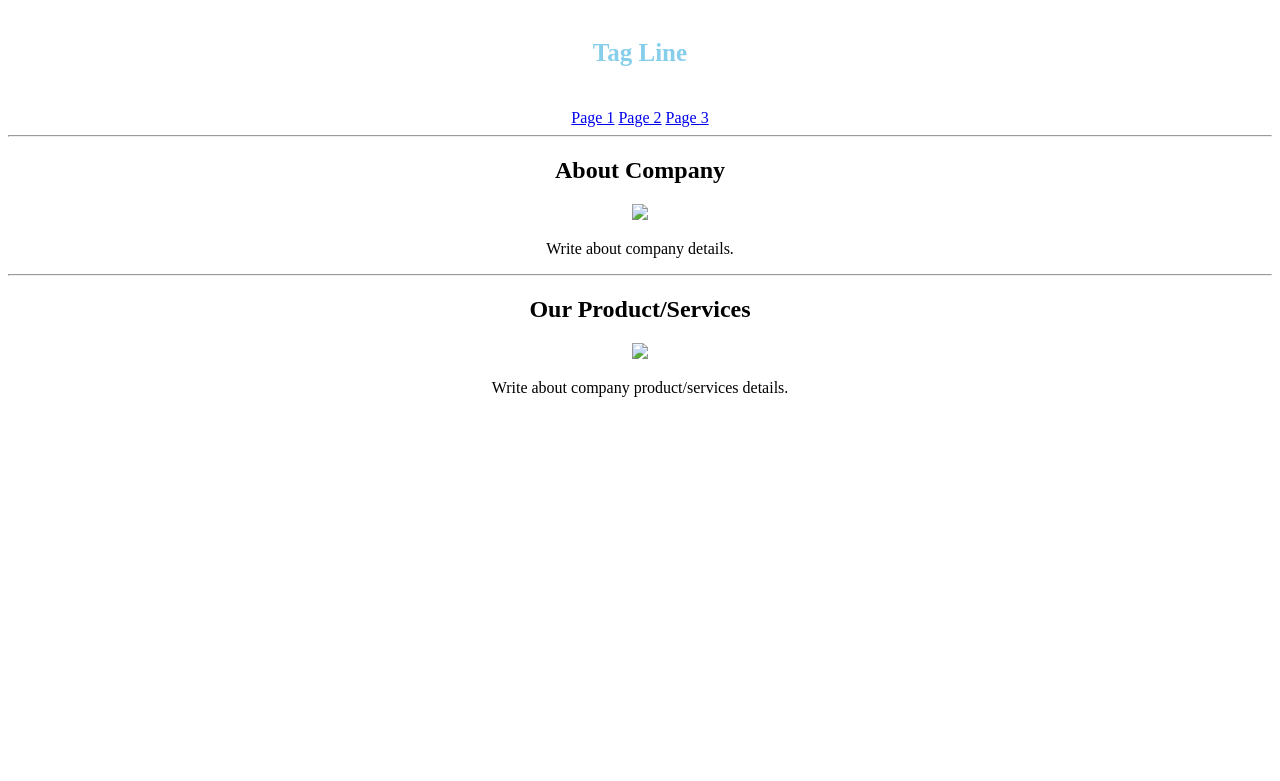
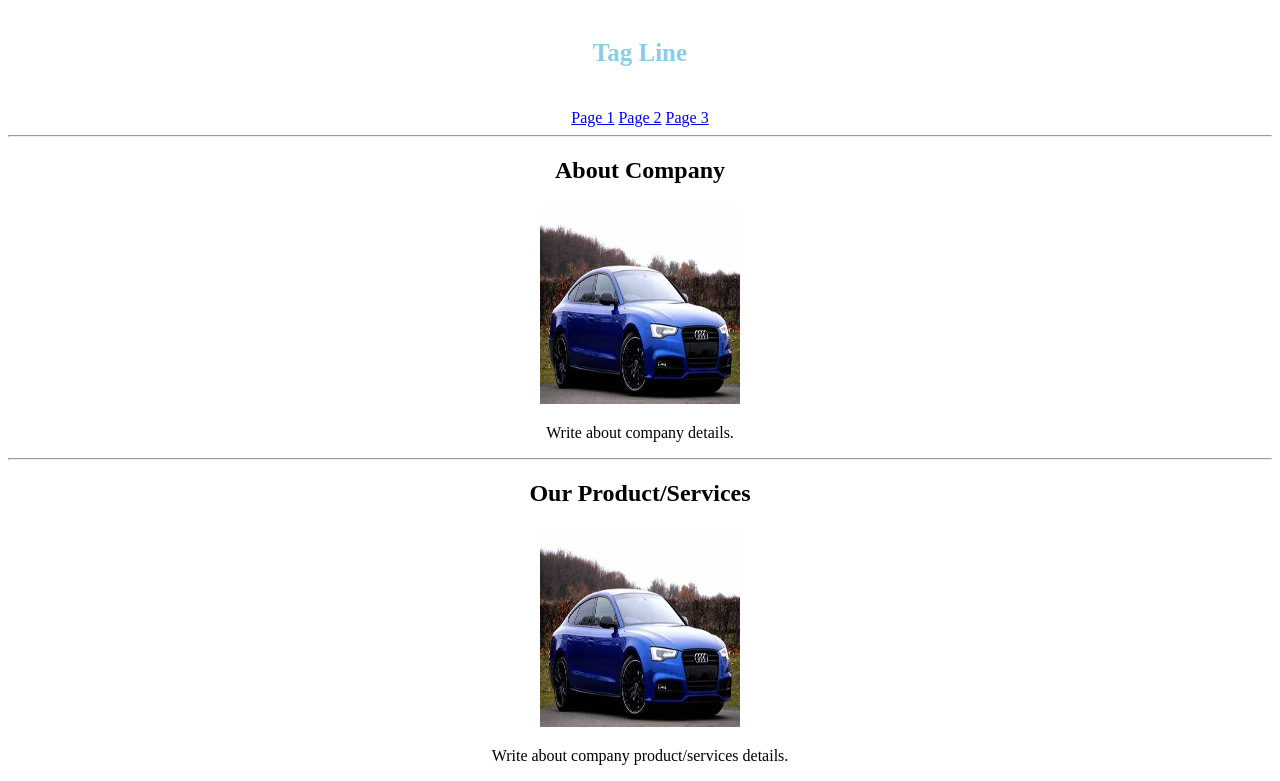
Before and after one commit to ranjaneabhi7/Project1, a plain HTML site: page index.html in a window 1280 px wide. Shown: the part 61-842 px from the top of the page. Before the commit the page ends 800 px from the top, so only its background shows below. Drawn offline with Linux system fonts and the light colour scheme; a web font is replaced by a local one.

Commit message:
Update index.html

```diff
--- a/index.html
+++ b/index.html
@@ -44,13 +44,13 @@
 		<hr>
 		<div id="aboutCompany">
 			<h2 id="about">About Company</h2>
-			<img id="aboutImg" src="car.jpg"></img>
+			<img id="aboutImg" src="car.jpeg" width="200px" height="200px"></img>
 			<p id="aboutUS">Write about company details.</p>
 		</div>
 		<hr>
 		<div id="services">
 			<h2 id="about">Our Product/Services</h2>
-			<img id="aboutImg" src="car.jpg"></img>
+			<img id="aboutImg" src="car.jpeg" width="200px" height="200px"></img>
 			<p id="aboutUS">Write about company product/services details.</p>
 		</div>
 	</body>
```
